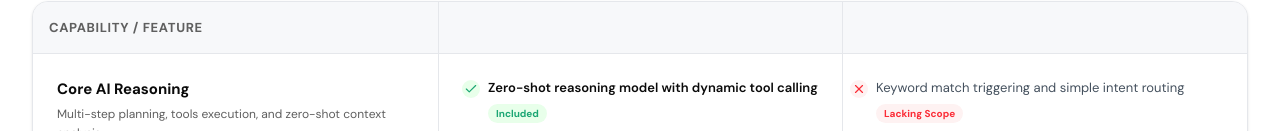
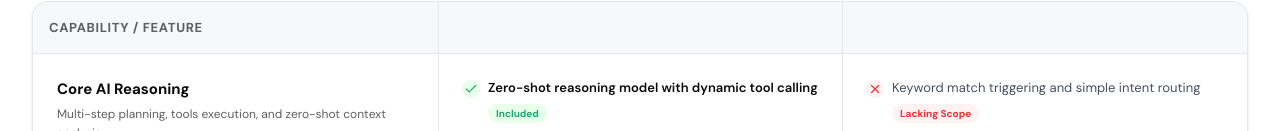
Before and after one commit to vishalTT45/lashvae_ai, a Next.js app: page /compare in a window 1280 px wide. Shown: the part 669-800 px from the top of the page. Built offline with nearby package versions, Linux system fonts and the light colour scheme.

Commit message:
fix:padding

```diff
--- a/app/compare/page.tsx
+++ b/app/compare/page.tsx
@@ -274,7 +274,7 @@ function CompareContent() {
         <div className="grid grid-cols-12 bg-[#f7f8fa] border-b border-[#e5e7eb] p-4 text-[13px] font-bold text-[#5f5f5f] uppercase tracking-wider text-left">
           <div className="col-span-12 md:col-span-4">Capability / Feature</div>
           <div className="hidden md:block md:col-span-4 pl-4">Lashvae AI</div>
-          <div className="hidden md:block md:col-span-4 pl-4">
+          <div className="hidden md:block md:col-span-4 pl-6">
             {currentData.name} <span className="text-[10px] font-medium text-[#8e8e93] normal-case">({currentData.tag})</span>
           </div>
         </div>
@@ -307,7 +307,7 @@ function CompareContent() {
               </div>
 
               {/* Competitor Value (Col 3) */}
-              <div className="col-span-12 md:col-span-4 md:pl-4 space-y-2">
+              <div className="col-span-12 md:col-span-4 md:pl-8 space-y-2">
                 <div className="md:hidden text-[11px] font-bold text-[#8e8e93] uppercase tracking-wider">{currentData.name}</div>
                 <div className="flex gap-2 items-start">
                   {row.competitorSupported ? (
```
